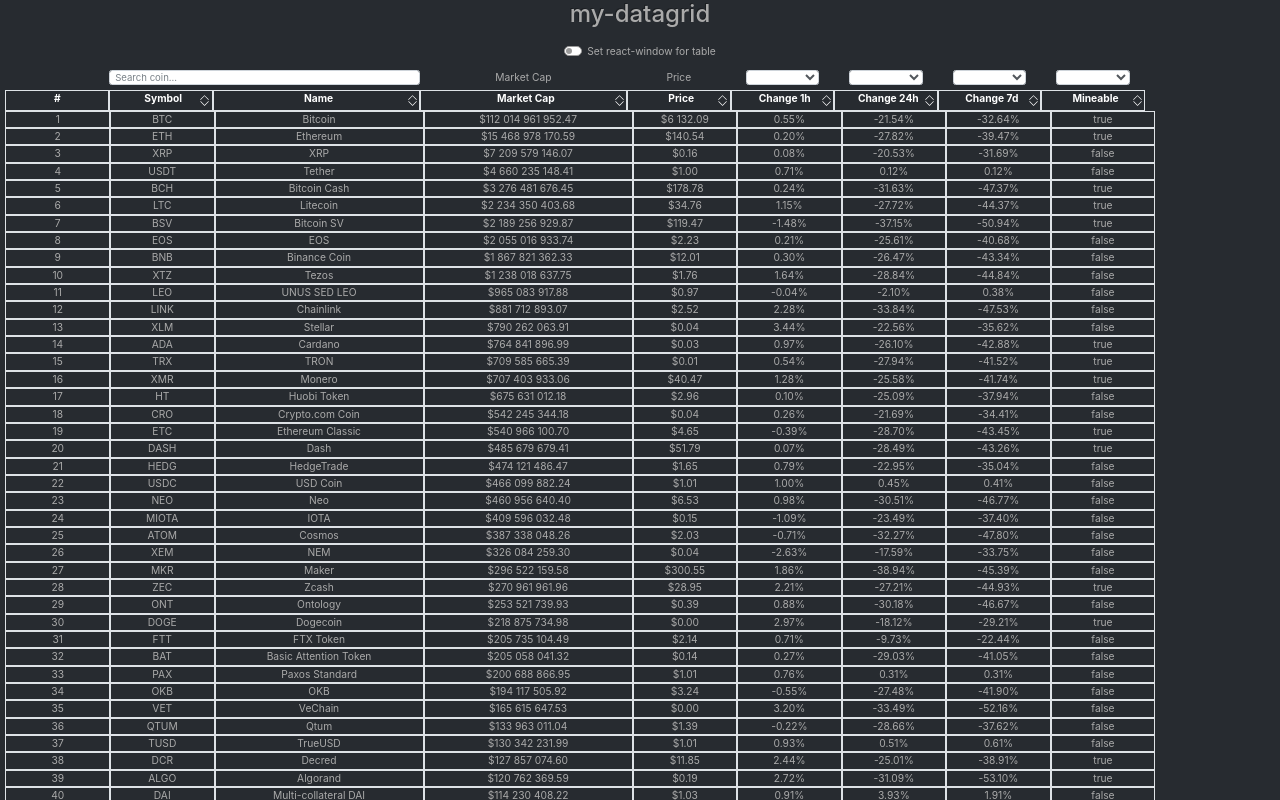
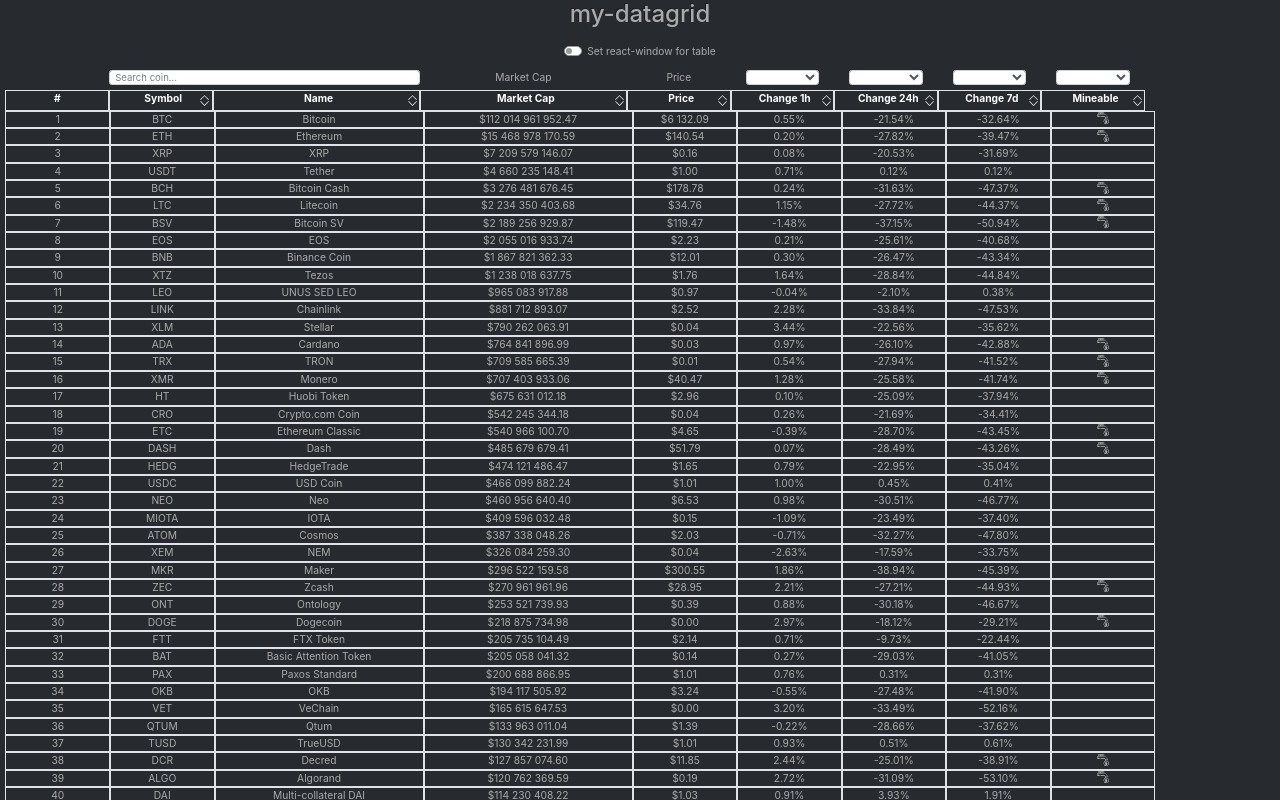
Before and after one commit to VukZh/datagrid, a React (Create React App) app in the folder datagrid/my-datagrid/: page / in a window 1280 px wide. Shown: the top 800 px of the page. Built offline with nearby package versions, Linux system fonts and the light colour scheme.

Commit message:
feat: change type and view in table for mine attribute

```diff
--- a/datagrid/my-datagrid/src/App.css
+++ b/datagrid/my-datagrid/src/App.css
@@ -79,6 +79,15 @@
   background-size: 1.3rem;
 }
 
+.mining {
+  width: 100%;
+  height: 1.3rem;
+  background: url('./assets/images/faucet.svg');
+  background-repeat: no-repeat;
+  background-position: center;
+  background-size: 1.2rem;
+}
+
 .thead {
   background: #272B30;
 }
--- a/datagrid/my-datagrid/src/DataContainerFast.js
+++ b/datagrid/my-datagrid/src/DataContainerFast.js
@@ -27,10 +27,13 @@
                   <Col xs={1} className = {'border'}>{numeral(data[index].c1h).format('0.00%')}</Col>
                   <Col xs={1} className = {'border'}>{numeral(data[index].c24h).format('0.00%')}</Col>
                   <Col xs={1} className = {'border'}>{numeral(data[index].c7d).format('0.00%')}</Col>
-                  <Col xs={1} className = {'border'}>{data[index].mine}</Col>
+                  <Col xs={1} className = {'border'}>{data[index].mine && <div className = 'mining'></div>}</Col>
               </Row>
 
   );
+
+
+
 
       const height = window.innerHeight
       || document.documentElement.clientHeight
--- a/datagrid/my-datagrid/src/DataContainerSlow.js
+++ b/datagrid/my-datagrid/src/DataContainerSlow.js
@@ -27,7 +27,7 @@
                   <Col xs={1} className = {'border'}>{numeral(item.c1h).format('0.00%')}</Col>
                   <Col xs={1} className = {'border'}>{numeral(item.c24h).format('0.00%')}</Col>
                   <Col xs={1} className = {'border'}>{numeral(item.c7d).format('0.00%')}</Col>
-                  <Col xs={1} className = {'border'}>{item.mine}</Col>
+                  <Col xs={1} className = {'border'}>{item.mine && <div className = 'mining'></div>}</Col>
               </Row>
 
     )
--- a/datagrid/my-datagrid/src/data/prepareDataForTable.js
+++ b/datagrid/my-datagrid/src/data/prepareDataForTable.js
@@ -11,7 +11,7 @@
   c1h: item.quote.USD.percent_change_1h * 0.01,
   c24h: item.quote.USD.percent_change_24h * 0.01,
   c7d: item.quote.USD.percent_change_7d * 0.01,
-  mine: item.tags.length ? 'true' : 'false',
+  mine: item.tags.length ? true : false,
 
 }),[]);
 
--- a/datagrid/my-datagrid/src/reducer.js
+++ b/datagrid/my-datagrid/src/reducer.js
@@ -43,8 +43,8 @@
     const f5 = (state.filter_c7d !== 0) ? f4.filter(item => item.c7d > 0) : f4;
 //    console.log('f5 ' + f5.length + ' ' + state.filter_c7d);
     let f6;
-    if (state.filter_mine === 'true') {f6 = f5.filter(item => item.mine === 'true')}
-    else if (state.filter_mine === 'false') {f6 = f5.filter(item => item.mine === 'false')}
+    if (state.filter_mine === 'true') {f6 = f5.filter(item => item.mine === true)}
+    else if (state.filter_mine === 'false') {f6 = f5.filter(item => item.mine === false)}
     else f6 = f5;
 //    console.log('f6 ' + f6.length + ' ' + state.filter_mine);
     return f6;
@@ -116,9 +116,9 @@
       break;
 
     case 'MINE_FILTER':
-      state.filter_mine = '';
       if (action.val === 'true') state.filter_mine = 'true';
       if (action.val === 'false') state.filter_mine = 'false';
+      if (action.val === '') state.filter_mine = '';
 
       return {...state, data: calcChainFilter()};
       break;
```
Also changed, not shown: datagrid/my-datagrid/src/assets/images/download.svg (added), datagrid/my-datagrid/src/assets/images/faucet.svg (added).
